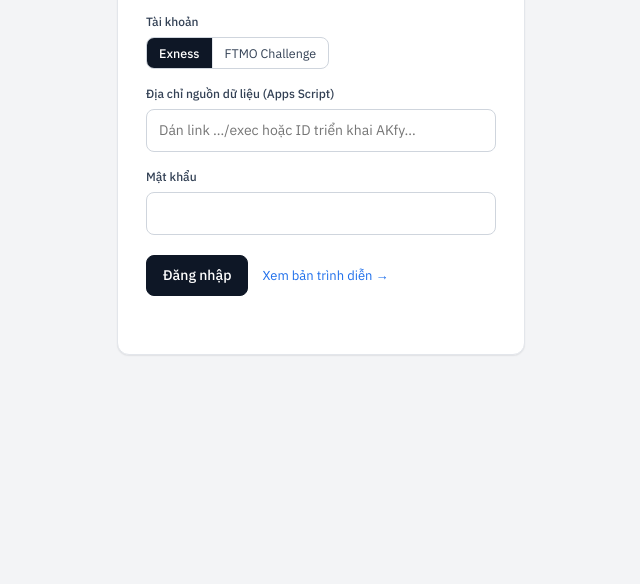
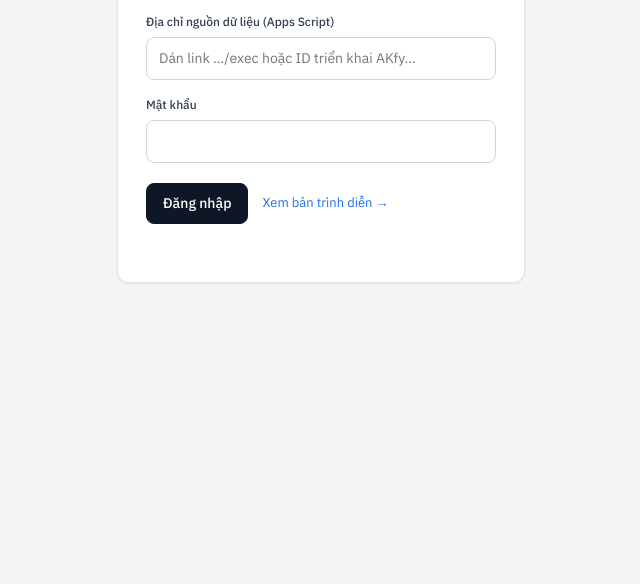
Before and after one commit to lotteriaho/bookmap, a plain HTML site: page ea/index.html in a window 1280 px wide. Shown: the part 216-800 px from the top of the page, without its empty margins (319-959 px from the left). Drawn offline with nearby package versions, Linux system fonts and the light colour scheme.

Commit message:
Thống kê EA: dùng chung 1 Apps Script cho nhiều tài khoản (StatsSync v1.01 InpAccount, tab deals_<acc>), web gạt Exness/FTMO không cần đăng nhập riêng
Co-Authored-By: Claude Opus 5.5 <noreply@anthropic.com>
Claude-Session: https://claude.ai/code/session_01LT8zJFpjg8Z929zQA2DdT4

```diff
--- a/ea/index.html
+++ b/ea/index.html
@@ -140,8 +140,6 @@ footer{font-size:12px;color:var(--mute);margin-top:18px;line-height:1.6}
     <div class="mark">EA</div>
     <h1>Hiệu suất Danh mục EA</h1>
     <div class="mute" style="font-size:13px">Báo cáo giao dịch thực tế · Vàng · USDJPY · Bitcoin</div>
-    <label>Tài khoản</label>
-    <div class="seg acc" id="accLogin"></div>
     <label for="u">Địa chỉ nguồn dữ liệu (Apps Script)</label>
     <input id="u" autocomplete="off" spellcheck="false" placeholder="Dán link …/exec hoặc ID triển khai AKfy…">
     <label for="p">Mật khẩu</label>
@@ -227,7 +225,7 @@ let RAW=null,chart=null,view='acc',tradeFilter='all',DEMO=false,range='ea';
 
 /* ---------- data ---------- */
 async function fetchData(url,pass){
-  const r=await fetch(url,{method:'POST',body:JSON.stringify({act:'read',pass})});
+  const r=await fetch(url,{method:'POST',body:JSON.stringify({act:'read',pass,acc:ACC})});
   const j=await r.json();
   if(!j.ok) throw new Error(j.err==='pass'?'Mật khẩu không đúng.':'Máy chủ báo lỗi: '+(j.err||''));
   return j;
@@ -386,6 +384,7 @@ function zoneMidnight(z){
   const h=+(off[1]||0), mi=+(off[2]||0)*(h<0?-1:1); return g-(h*60+mi)*60000;
 }
 function ftmoPanel(A){
+  if(!A.snap||!A.snap.rt) return `<div style="grid-column:1/-1" class="sub">Chưa có dữ liệu FTMO — gắn StatsSync trên MT5 FTMO với InpAccount = ftmo (cùng link …/exec và mã ghi như Exness).</div>`;
   const R=ACCS[ACC].ftmo, dep=A.deals.find(d=>d.ty===2&&d.amt>0), init=dep?dep.amt/A.F:100000;
   const mid=zoneMidnight(R.tz); let dayBal=0; for(const d of A.deals){ if(d.t<mid) dayBal+=d.amt } dayBal/=A.F;
   const eq=A.eq, prof=eq-init, tgt=init*R.target/100, dLim=init*R.daily/100, mLim=init*R.max/100;
@@ -426,16 +425,16 @@ function demoData(){
 function applyAcc(){
   for(const m of MAGS) BOTS[m].risk=ACCS[ACC].risk[m];
   const segs=Object.keys(ACCS).map(k=>`<button data-a="${k}" class="${k===ACC?'on':''}">${ACCS[k].label}</button>`).join('');
-  $('accTop').innerHTML=segs; $('accLogin').innerHTML=segs;
+  $('accTop').innerHTML=segs;
   $('brandSub').textContent=ACCS[ACC].sub;
-  $('u').value=LS.get('ea_url_'+ACC)||''; $('p').value='';
+  $('u').value=LS.get('ea_url')||'';
 }
 function setAcc(a){ if(!ACCS[a]||a===ACC) return; ACC=a; LS.set('ea_acc',a); RAW=null; applyAcc(); $('err').textContent=''; load(); }
 async function load(){
   if(DEMO){RAW=demoData();show();return}
-  const url=LS.get('ea_url_'+ACC),pass=LS.get('ea_pass_'+ACC);
+  const url=LS.get('ea_url'),pass=LS.get('ea_pass');
   if(!url||!pass){$('login').classList.remove('hidden');$('app').classList.add('hidden');return}
-  try{RAW=await fetchData(url,pass);show()}catch(e){LS.del('ea_pass_'+ACC);$('login').classList.remove('hidden');$('app').classList.add('hidden');$('err').textContent=e.message||'Không tải được dữ liệu.'}
+  try{RAW=await fetchData(url,pass);show()}catch(e){if(/Mật khẩu/.test(e.message||''))LS.del('ea_pass');$('login').classList.remove('hidden');$('app').classList.add('hidden');$('err').textContent=e.message||'Không tải được dữ liệu.'}
 }
 function show(){
   $('login').classList.add('hidden');$('app').classList.remove('hidden');$('demoTag').classList.toggle('hidden',!DEMO);
@@ -446,9 +445,9 @@ $('go').onclick=()=>{let u=$('u').value.trim().replace(/\s+/g,''),p=$('p').value
   const mm=u.match(/script\.google\.com\/(?:a\/[^/]+\/)?macros\/s\/([\w-]+)/); if(mm) u='https://script.google.com/macros/s/'+mm[1]+'/exec';
   if(!mm&&!/^https:\/\/script\.google\.com\/macros\/s\/[\w-]+\/exec$/.test(u)){$('err').textContent='Chưa có địa chỉ nguồn dữ liệu. Dán link …/exec (hoặc ID triển khai AKfy…) vào ô phía trên.';$('u').focus();return}
   if(!p){$('err').textContent='Nhập mật khẩu xem.';return}
-  LS.set('ea_url_'+ACC,u);LS.set('ea_pass_'+ACC,p);$('err').textContent='';DEMO=false;if(location.hash)location.hash='';load()};
+  LS.set('ea_url',u);LS.set('ea_pass',p);$('err').textContent='';DEMO=false;if(location.hash)location.hash='';load()};
 $('p').addEventListener('keydown',e=>{if(e.key==='Enter')$('go').click()});
-$('out').onclick=()=>{LS.del('ea_pass_'+ACC);$('p').value='';if(DEMO){DEMO=false;location.hash=''}else load()};
+$('out').onclick=()=>{LS.del('ea_pass');$('p').value='';if(DEMO){DEMO=false;location.hash=''}else load()};
 $('reload').onclick=load;
 $('ctabs').onclick=e=>{const b=e.target.closest('.tab');if(!b)return;view=b.dataset.v;[...$('ctabs').children].forEach(x=>x.classList.toggle('on',x===b));render()};
 $('ttabs').onclick=e=>{const b=e.target.closest('.tab');if(!b)return;tradeFilter=b.dataset.k;render()};
@@ -456,10 +455,11 @@ window.addEventListener('hashchange',()=>{DEMO=location.hash==='#demo';load()});
 matchMedia('(prefers-color-scheme: dark)').addEventListener?.('change',()=>RAW&&render());
 DEMO=location.hash==='#demo';
 // chuyển dữ liệu đăng nhập cũ sang tài khoản Exness
-if(LS.get('ea_url')&&!LS.get('ea_url_exness')){LS.set('ea_url_exness',LS.get('ea_url'));if(LS.get('ea_pass'))LS.set('ea_pass_exness',LS.get('ea_pass'));LS.del('ea_url');LS.del('ea_pass')}
+if(!LS.get('ea_url')&&LS.get('ea_url_exness')){LS.set('ea_url',LS.get('ea_url_exness'));if(LS.get('ea_pass_exness'))LS.set('ea_pass',LS.get('ea_pass_exness'))}
+['ea_url_exness','ea_pass_exness','ea_url_ftmo','ea_pass_ftmo'].forEach(k=>LS.del(k));
 ACC=ACCS[LS.get('ea_acc')]?LS.get('ea_acc'):'exness';
 const accClick=e=>{const b=e.target.closest('button');if(b)setAcc(b.dataset.a)};
-$('accTop').onclick=accClick; $('accLogin').onclick=accClick;
+$('accTop').onclick=accClick;
 applyAcc();
 load();
 setInterval(()=>{if(!DEMO&&RAW&&!document.hidden)load()},5*60000);
```
Also changed, not shown: 2 other files.
